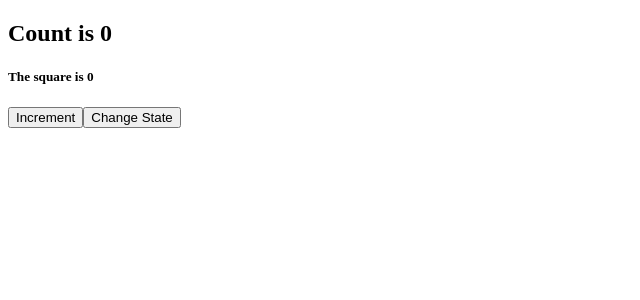
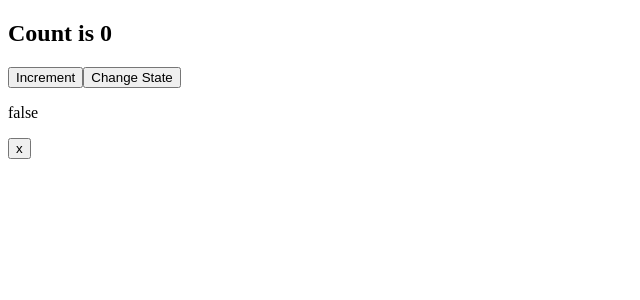
Before and after one commit to GajananBodhankar/reactjs_vite, a React app: page / in a window 1280 px wide. Shown: the top 300 px of the page, without its empty margins (0-640 px from the left). Built offline with nearby package versions, Linux system fonts and the light colour scheme; the HTML template or start-up script is replaced by a standard one.

Commit message:
working on custom use memo hook

```diff
--- a/src/App.tsx
+++ b/src/App.tsx
@@ -1,23 +1,41 @@
-import React, { useCallback, useMemo, useState } from "react";
+import React, {
+  useState,
+  useCallback,
+  useEffect,
+  useRef,
+  useMemo,
+} from "react";
 import useCustomHook from "./useCustomHook";
 
 function App() {
   const [count, setCount] = useState(0);
   const [bool, setBool] = useState(false);
-  // const square = () => {
-  //   console.log("in square");
-  //   return count * count;
-  // };
+  const ref = useRef();
+  // const square = useCallback(() => {
+  //   // console.log("first");
+  //   setBool((prev) => !prev);
+  //   // console.log("in callback");
+  // }, [count]);
+  // useEffect(() => {
+  //   console.log(ref.current == square);
+  //   ref.current = square;
+  // });
   const square = useCustomHook(() => {
-    console.log("in square");
-    return count * count;
+    console.log("first", count * count);
   }, [count]);
+  useEffect(() => {
+    console.log(ref.current == square);
+    ref.current = square;
+  });
+
   return (
     <div>
       <h2>Count is {count}</h2>
-      <h5>The square is {square}</h5>
+      {/* <h5>The square is {square}</h5> */}
       <button onClick={() => setCount((prev) => prev + 1)}>Increment</button>
       <button onClick={() => setBool((prev) => !prev)}>Change State</button>
+      <p>{bool ? "true" : "false"}</p>
+      <button onClick={() => square()}>x</button>
     </div>
   );
 }
--- a/src/useCustomHook.ts
+++ b/src/useCustomHook.ts
@@ -1,6 +1,6 @@
 import React, { useRef, useState } from "react";
 
-function areEqual(prev, next) {
+function areEqual(prev: string | any[], next: string | any[]) {
   if (prev.length != next.length) return false;
   for (let i = 0; i < prev.length; i++) {
     if (prev[i] != next[i]) {
@@ -15,13 +15,12 @@ interface Iobj {
   deps: [];
 }
 
-function useCustomHook(cb, deps) {
-  //   const memoref = useRef<Iobj>();
-  const [memoref, set] = useState<any>();
-  if (!memoref || !areEqual(memoref.deps, deps)) {
-    set({ value: cb(), deps });
+function useCustomHook(cb: () => any, deps: any) {
+  const memoref = useRef<Iobj>();
+  if (!memoref.current || !areEqual(memoref.current.deps, deps)) {
+    memoref.current = { value: cb, deps };
   }
-  return memoref?.value ;
+  return memoref?.current.value;
 }
 
 export default useCustomHook;
```
